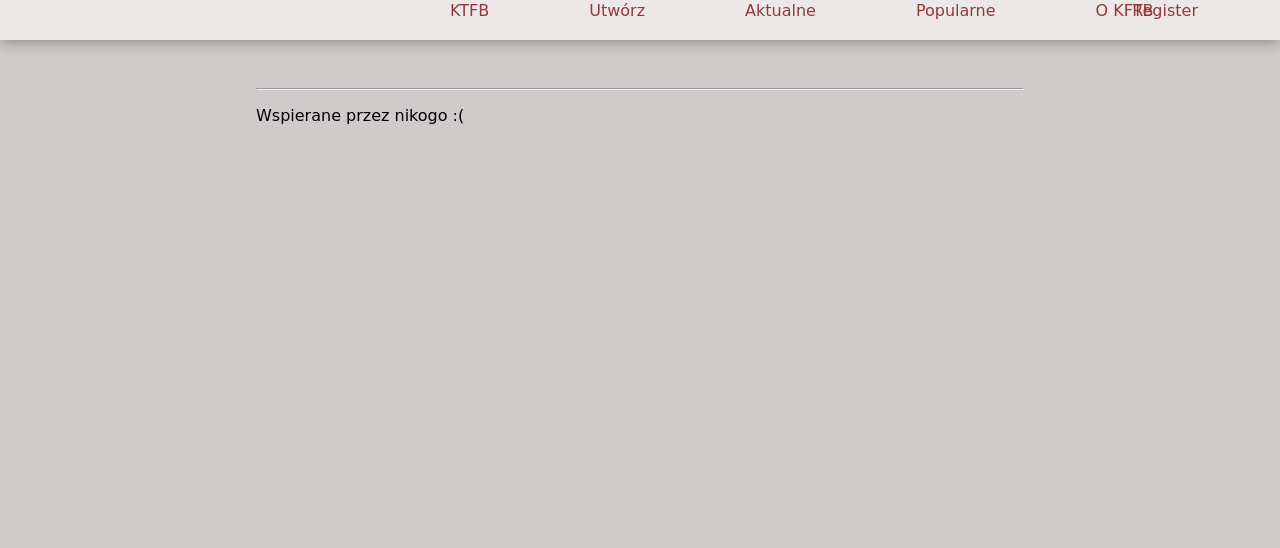
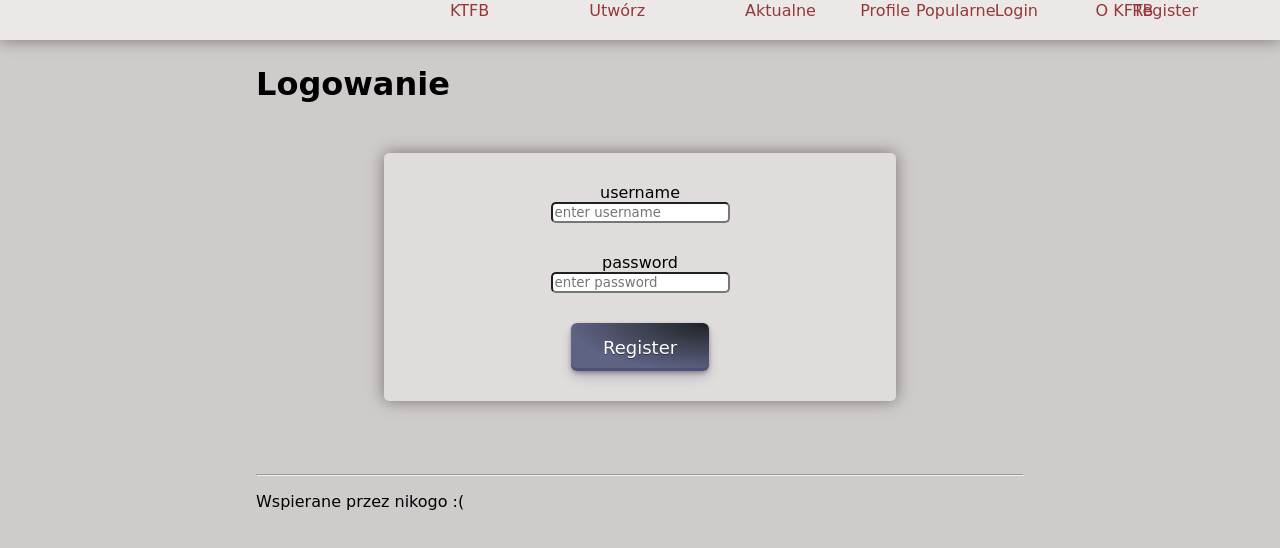
Before and after one commit to Mackiewiczt867585/KTFB_Pastebin, a React (Create React App) app in the folder frontend/: page /login in a window 1280 px wide. Shown: the top 548 px of the page. Built offline with nearby package versions, Linux system fonts and the light colour scheme; what javascript-time-ago would draw is missing.

Commit message:
[6][FE] create views

```diff
--- a/frontend/src/App.js
+++ b/frontend/src/App.js
@@ -7,10 +7,11 @@ import Recent from './Components/pages/Recent';
 import Popular from './Components/pages/Popular';
 import About from './Components/pages/About';
 import Footer from './Components/Footer';
-import Register from './Components/Register';
-
-
-
+import Register from './Components/pages/Register';
+import Login from './Components/pages/Login';
+import Profile from './Components/pages/Profile'
+import EditProfile from './Components/pages/EditProfile';
+import ChangePass from './Components/pages/ChangePass'
 
 
 
@@ -27,6 +28,10 @@ function App() {
           <Route path='/popular' element={<Popular />} />
           <Route path='/about' element={<About />} />
           <Route path='/register' element={<Register />} />
+          <Route path='/login' element={<Login />} />
+          <Route path='/profile' element={<Profile />} />
+          <Route path='/profile/edit' element={<EditProfile />} />
+          <Route path='/profile/changepass' element={<ChangePass />} />
         </Routes>
       </Router>
       <Footer />
--- /dev/null
+++ b/frontend/src/Components/LoginView.js
@@ -0,0 +1,35 @@
+import React, { useState } from 'react';
+import { CREATE_USER_MUTATION } from '../GraphQL/Mutations';
+import { useMutation } from '@apollo/client';
+import './LogRegView.css'
+
+
+
+const Login = () => {
+
+return(
+<div className='login-box'>
+<form>
+  <div className='inner-box'>
+    <label for='username'>username</label><br />
+    <input
+    id = "username"
+    placeholder='enter username'/>
+  </div>
+  <div className='inner-box'>
+    <label for='password'>password</label><br />
+    <input
+    type='password'
+    id = "password"
+    placeholder='enter password'/>
+  </div>
+  <div className='inner-box'>
+    <button type='submit'>Register</button>
+  </div>
+  </form>
+  </div>
+);
+}
+
+
+    export default Login;
--- a/frontend/src/Components/Navbar.css
+++ b/frontend/src/Components/Navbar.css
@@ -31,9 +31,17 @@
     height: 100%;
     position: relative;
 }
+.nav-item:nth-child(8){
+    position: absolute;
+    right: 2em;
+}
+.nav-item:nth-child(7){
+    position: absolute;
+    right: 12em;
+}
 .nav-item:nth-child(6){
     position: absolute;
-    right: 2em;
+    right: 20em;
 }
 .nav-item:hover{
     background-color: rgb(59, 56, 50);
--- a/frontend/src/Components/Navbar.js
+++ b/frontend/src/Components/Navbar.js
@@ -11,6 +11,8 @@ function Navbar() {
           <Link to='/recent' className="nav-item">Aktualne</Link>
           <Link to='/popular' className="nav-item">Popularne</Link>
           <Link to='/about' className="nav-item">O KFTB</Link>
+          <Link to='/profile' className="nav-item">Profile</Link>
+          <Link to='/login' className="nav-item">Login</Link>
           <Link to='/register' className="nav-item">Register</Link>
         </div>
       </nav>
--- a/frontend/src/Components/Pastes.js
+++ b/frontend/src/Components/Pastes.js
@@ -31,6 +31,7 @@ return(
     placeholder='enter author'/>
   </div>
   <div className='input-item-top'>
+    <label for='type'>Type</label><br/>
     <select ref={value => type = value}>
       <label for='type'>Type</label><br />
       <option value="" selected disabled hidden>Choose type</option>
--- /dev/null
+++ b/frontend/src/Components/Profile.css
@@ -0,0 +1,17 @@
+.settings-box{
+    position: fixed;
+    top: 50%;
+    right: 2%;
+    display: flex;
+    flex-direction: column;
+}
+.settings-item{
+        display: inline-block;
+        color: rgb(138, 51, 189);
+        text-align: center;
+        text-decoration: none;
+        font-size: 1.3em;
+}
+.settings-item:hover{
+    color: rgb(214, 51, 214);
+}
--- a/frontend/src/Components/Register.js
+++ b/frontend/src/Components/RegisterView.js
@@ -5,7 +5,7 @@ import './LogRegView.css'
 
 
 
-const Register = () => {
+const RegisterView = () => {
   let email, firstName, password, organisation, username;
   const [createUser] = useMutation(CREATE_USER_MUTATION);
 
@@ -59,4 +59,4 @@ return(
 }
 
 
-    export default Register;
+    export default RegisterView;
--- /dev/null
+++ b/frontend/src/Components/pages/ChangePass.js
@@ -0,0 +1,34 @@
+import React from 'react';
+import '../../App.css';
+import '../Profile.css';
+function EditProfile() {
+  return (
+    <>
+        <div className='login-box'>
+            <div className='inner-box'>
+            <label>Current Password</label><br/>
+    <input
+    id = "password"
+    placeholder='current password'/>
+    </div>
+    <div className='inner-box'>
+    <label>New Password</label><br/>
+    <input
+    id = "newpassword"
+    placeholder='newpassword'/>
+    </div>
+    <div className='inner-box'>
+    <label>Repeat new password</label><br/>
+    <input
+    id = "newpassword"
+    placeholder='repeat new password'/>
+    </div>
+    <div className='inner-box'>
+        <button>Change password</button>
+    </div>
+        </div>
+    </>
+  );
+}
+
+export default EditProfile;
--- /dev/null
+++ b/frontend/src/Components/pages/EditProfile.js
@@ -0,0 +1,24 @@
+import React from 'react';
+import '../../App.css';
+import '../Profile.css';
+function EditProfile() {
+  return (
+    <>
+        <div className='login-box'>
+            <label>Username</label>
+        <input
+    id = "editusername"
+    placeholder='example'/>
+    <br/>
+    <label>Email address</label>
+        <input
+    id = "editemail"
+    placeholder='example@gmail.com'/>
+        <p>Email status: Verified</p>
+        <button>Update profile</button>
+        </div>
+    </>
+  );
+}
+
+export default EditProfile;
--- /dev/null
+++ b/frontend/src/Components/pages/Login.js
@@ -0,0 +1,15 @@
+import React from 'react';
+import '../../App.css';
+import LoginView from '../LoginView';
+
+
+function Login() {
+  return (
+    <>
+      <h1 className='title'>Logowanie</h1>
+      <LoginView />
+    </>
+  );
+}
+
+export default Login;
--- /dev/null
+++ b/frontend/src/Components/pages/Profile.js
@@ -0,0 +1,32 @@
+import React from 'react';
+import '../../App.css';
+import GetPastes from '../GetPastes';
+import '../Profile.css';
+import { Link } from 'react-router-dom';
+function Profile() {
+  return (
+    <>
+        <h1 className='title'>Your pastes</h1>
+        <GetPastes/>
+        <h2 className='title'>Your stats</h2>
+<div className='outer-box'>
+<p>
+Your stats:<br/>
+Total number of active pastes: 1<br/>
+Number of public pastes: 1<br/>
+Number of unlisted pastes: 0<br/>
+Number of private pastes: 0<br/>
+Number of views of your Pastebin page: 1<br/>
+Number of total views of all your active pastes: 0<br/>
+</p>
+</div>
+<div className='settings-box'>
+    <Link to='edit' className='settings-item'>Edit profile</Link>
+    <Link to='changepass' className='settings-item'>ChangePassword</Link>
+    <Link to='/' className='settings-item'>LogOut</Link>
+</div>
+    </>
+  );
+}
+
+export default Profile;
--- a/frontend/src/Components/pages/Register.js
+++ b/frontend/src/Components/pages/Register.js
@@ -1,13 +1,13 @@
 import React from 'react';
 import '../../App.css';
-import Register from '../Register';
+import RegisterView from '../RegisterView';
 
 
 function Register() {
   return (
     <>
       <h1 className='title'>Rejestracja</h1>
-      <Register />
+      <RegisterView />
     </>
   );
 }
```
